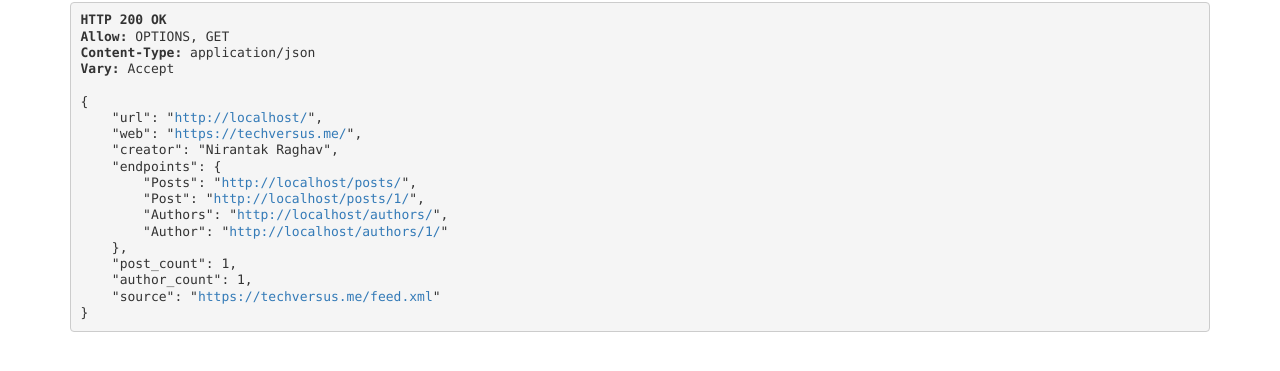
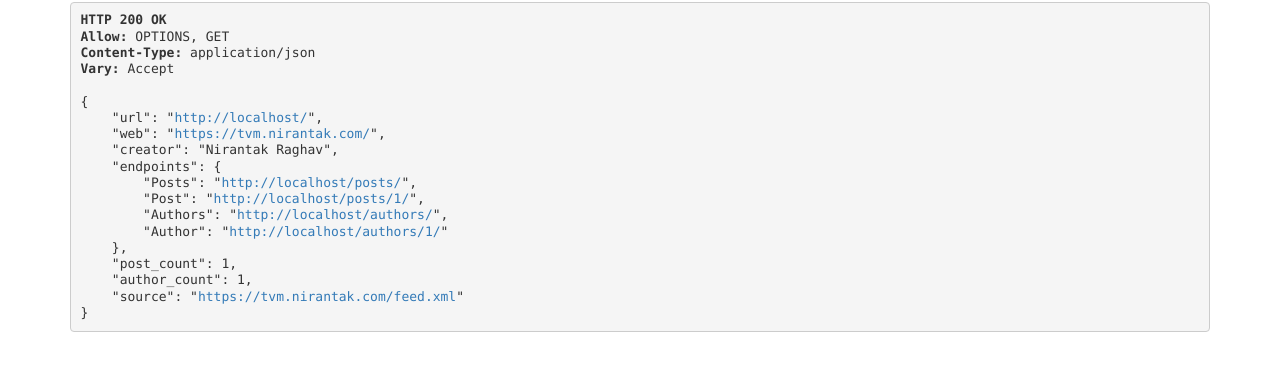
Before and after one commit to nirantak/tech-vs-me-api, a Django app: page / in a window 1280 px wide. Shown: the part 326-697 px from the top of the page. Run offline with Django 3.2, Linux system fonts and the light colour scheme; tables that the repository leaves empty hold one stand-in row (values such as "Sample post"); some libraries are stand-ins or nearby versions.

Commit message:
Domain name migration

```diff
--- a/api/scripts/fetch.py
+++ b/api/scripts/fetch.py
@@ -1,6 +1,6 @@
 import requests
 
-r = requests.get('https://techversus.me/feed.xml')
+r = requests.get('https://tvm.nirantak.com/feed.xml')
 r.encoding = 'utf-8'
 
 print(r.content)
--- a/api/views.py
+++ b/api/views.py
@@ -1,9 +1,10 @@
+from api.models import Authors, Posts
 from django.shortcuts import get_object_or_404
 from rest_framework import status
-from rest_framework.reverse import reverse
 from rest_framework.decorators import api_view
 from rest_framework.response import Response
-from api.models import Posts, Authors
+from rest_framework.reverse import reverse
+
 # from api.serializers import PostSerializer, AuthorSerializer
 
 
@@ -15,7 +16,7 @@ def index(request, format=None):
     data = {}
 
     data['url'] = reverse('index', request=request)
-    data['web'] = 'https://techversus.me/'
+    data['web'] = 'https://tvm.nirantak.com/'
     data['creator'] = 'Nirantak Raghav'
     data['endpoints'] = {
         'Posts': reverse('posts', request=request),
@@ -25,7 +26,7 @@ def index(request, format=None):
     }
     data['post_count'] = Posts.objects.all().count()
     data['author_count'] = Authors.objects.all().count()
-    data['source'] = 'https://techversus.me/feed.xml'
+    data['source'] = 'https://tvm.nirantak.com/feed.xml'
 
     return Response(data, status=status.HTTP_200_OK)
 
--- a/runtime.txt
+++ /dev/null
@@ -1 +0,0 @@
-python-3.6.5
--- a/techversusme/settings.py
+++ b/techversusme/settings.py
@@ -15,7 +15,7 @@ LOGOUT_REDIRECT_URL = '/'
 # SECURITY WARNING: keep the secret key used in production secret!
 SECRET_KEY = os.environ['DJANGO_SECRET_KEY']
 DEBUG = False
-ALLOWED_HOSTS = ['.techversus.me', 'techversusme.herokuapp.com']
+ALLOWED_HOSTS = ['.nirantak.com', 'techversusme.herokuapp.com']
 
 # Security Settings
 SECURE_PROXY_SSL_HEADER = ("HTTP_X_FORWARDED_PROTOCOL", "https")
@@ -35,7 +35,7 @@ X_FRAME_OPTIONS = 'DENY'
 ADMINS = [('Nirantak', os.environ['ADMIN_EMAIL'])]
 EMAIL_PORT = 587
 EMAIL_USE_TLS = True
-EMAIL_SUBJECT_PREFIX = '[techversus.me] '
+EMAIL_SUBJECT_PREFIX = '[TVM] '
 EMAIL_USE_LOCALTIME = True
 
 
--- a/templates/rest_framework/api.html
+++ b/templates/rest_framework/api.html
@@ -3,7 +3,7 @@
 {% block title %}{% if name %}{{ name }} – {% endif %}Tech Versus Me{% endblock %}
 
 {% block branding %}
-    <a class='navbar-brand' href='https://techversus.me/' target="_blank">
+    <a class='navbar-brand' href='https://tvm.nirantak.com/' target="_blank">
         Tech Versus Me
     </a>
 {% endblock %}
```
Also changed, not shown: 4 other files.
